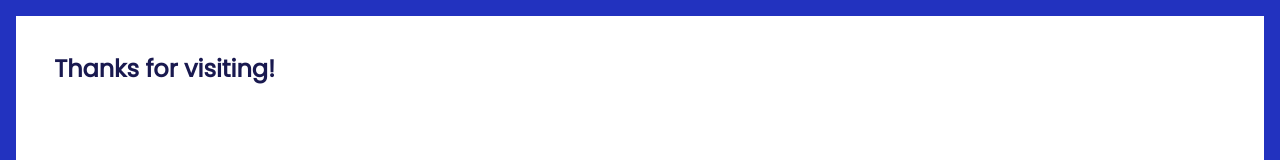
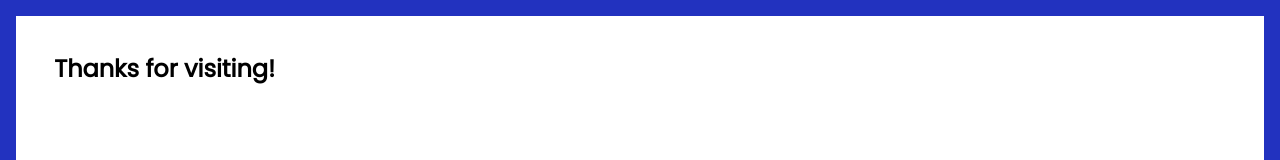
Before and after one commit to EarthBars/earthbars.github.io, a plain HTML site: page index.html in a window 1280 px wide. Shown: the top 160 px of the page. Drawn offline with nearby package versions, Linux system fonts and the light colour scheme.

Commit message:
Update index.css

```diff
--- a/index.css
+++ b/index.css
@@ -166,7 +166,7 @@ header table {
 
     font-size:24px;
 
-    color:#19194f;
+    color:#000;
 
 }
 
```
